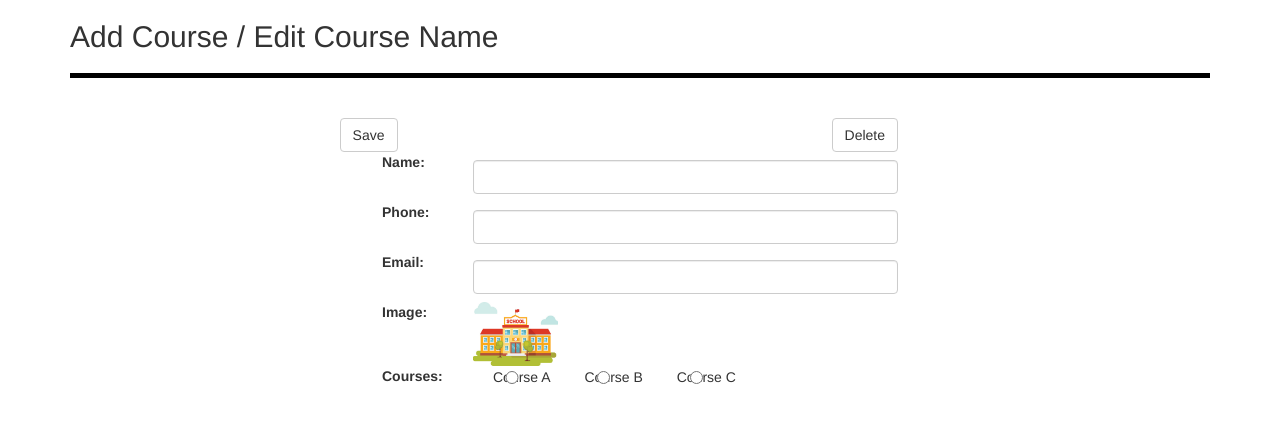
After one commit to eyalsh1/PHPProj, a PHP site: page /templates/AddEditStudent.html in a window 1280 px wide. The commit adds this page. Shown: the top 423 px of the page. Run offline with PHP 8.4, Linux system fonts and the light colour scheme; some libraries are stand-ins or nearby versions.

Commit message:
Add files via upload

```diff
--- /dev/null
+++ b/php_proj/templates/AddEditStudent.html
@@ -0,0 +1,67 @@
+<!DOCTYPE html>
+<html lang="en">
+<head>
+    <meta charset="utf-8">
+    <meta name="viewport" content="width=device-width, initial-scale=1">
+    <link rel="stylesheet" href="https://maxcdn.bootstrapcdn.com/bootstrap/3.3.7/css/bootstrap.min.css">
+    <script src="https://ajax.googleapis.com/ajax/libs/jquery/3.2.1/jquery.min.js"></script>
+    <script src="https://maxcdn.bootstrapcdn.com/bootstrap/3.3.7/js/bootstrap.min.js"></script>
+    <link rel="stylesheet" type="text/css" href="../css/index.css">
+</head>
+<body>
+
+<div class="container">
+    <h2>Add Course / Edit Course Name</h2>
+    <hr>
+    <form action="action_page.php">
+        <div class="form-group">
+            <div class="col-sm-1">
+                <button type="submit" class="btn btn-default">Save</button>
+            </div>
+            <div class="col-sm-11">
+                <button type="submit" class="btn btn-default">Delete</button>
+            </div>
+        </div>
+        <div class="form-group">
+            <label class="control-label col-sm-2">Name:</label>
+            <div class="col-sm-10">
+                <input type="text" class="form-control" id="name" name="name">
+            </div>
+        </div>
+        <div class="form-group">
+            <label class="control-label col-sm-2">Phone:</label>
+            <div class="col-sm-10">
+                <input type="text" class="form-control" id="phone" name="phone">
+            </div>
+        </div>
+        <div class="form-group">
+            <label class="control-label col-sm-2">Email:</label>
+            <div class="col-sm-10">
+                <input type="email" class="form-control" id="email" name="email">
+            </div>
+        </div>
+        <div class="form-group">
+            <label class="control-label col-sm-2">Image:</label>
+            <div class="col-sm-10">
+                <img src="../img/school_img.png" alt="school_img" width=20%>
+            </div>
+        </div>
+        <div class="form-group">
+            <label class="control-label col-sm-2">Courses:</label>
+            <div class="col-sm-10">
+                <label class="radio-inline">
+                    <input type="radio" name="optradioA">Course A
+                </label>
+                <label class="radio-inline">
+                    <input type="radio" name="optradioB">Course B
+                </label>
+                <label class="radio-inline">
+                    <input type="radio" name="optradioC">Course C
+                </label>
+            </div>
+        </div>
+    </form>
+</div>
+
+</body>
+</html>
```
Also changed, not shown: php_proj/php/Admin.php (+9 -4 lines), php_proj/php/School.php (+13 -6 lines), php_proj/templates/AddEditAdmin.html (added, +59 -0 lines), php_proj/templates/AddEditCourse.html (added, +52 -0 lines).
